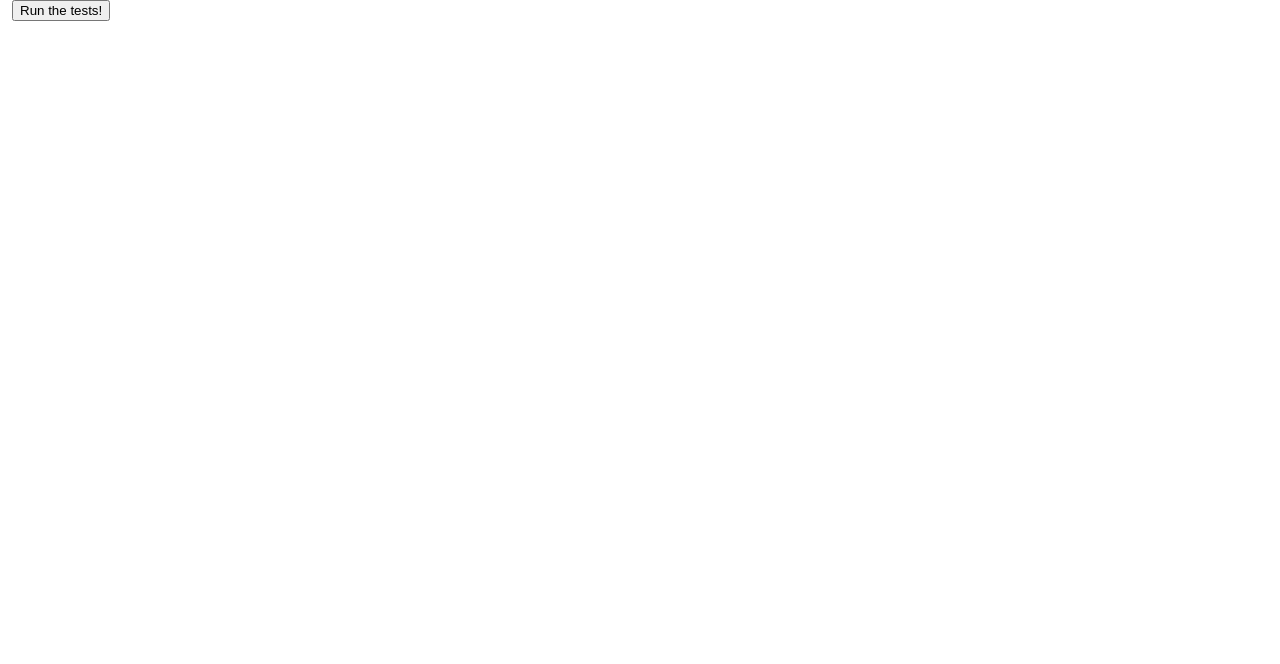
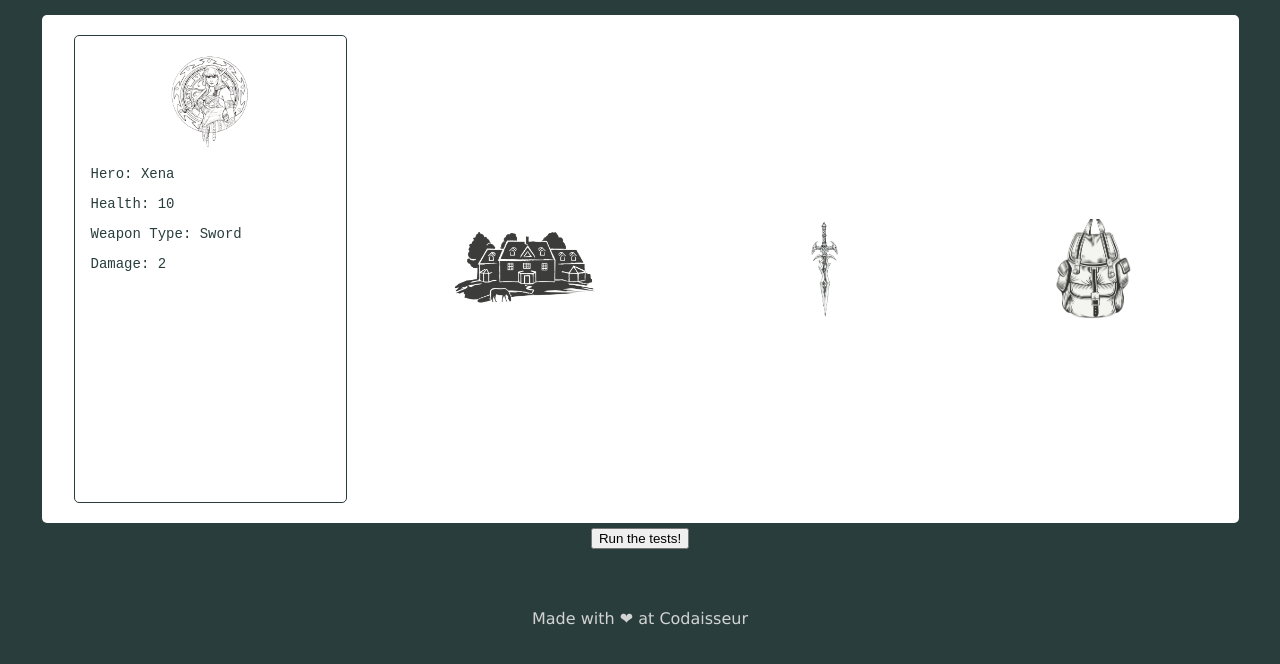
Before and after one commit to Ksinia/herogame, a plain HTML site: page index.html in a window 1280 px wide. Drawn offline with Linux system fonts and the light colour scheme.

Commit message:
Style and display stats

```diff
--- a/YOUR_JAVASCRIPT_HERE.js
+++ b/YOUR_JAVASCRIPT_HERE.js
@@ -1,7 +1,9 @@
 var hero = {
     name: "Xena", heroic: true, inventory: [], health: 10, weapon:
-        { type: "sword", damage: 2 }
+        { type: "Sword", damage: 2 }
 };
+displayStas();
+console.log(hero.inventory);
 
 function rest(person) {
     if (person.health == 10) {
@@ -9,13 +11,53 @@ function rest(person) {
         return person;
     }
     person.health = 10;
+    displayStas();
     return person;
 }
 function pickUpItem(person, weapon) {
     person.inventory.push(weapon);
+    displayStas();
+    console.log(hero.inventory);
 }
 function equipWeapon(person) {
     if (person.inventory.length > 0) {
         person.weapon = person.inventory[0];
+        displayStas();
     }
 }
+//function that writes your hero's name, health, weapontype, weapon damage to the page
+function displayStas() {
+    const heroInfo = document.getElementById("hero-info");
+
+    if (!document.getElementById("hero-name")) {
+        const name = document.createElement('p');
+        name.id = "hero-name";
+        heroInfo.appendChild(name);
+    }
+    const name = document.getElementById("hero-name");
+    name.innerHTML = `Hero: ${hero.name}`;
+
+    if (!document.getElementById("health")) {
+        const health = document.createElement('p');
+        health.id = "health";
+        heroInfo.appendChild(health);
+    }
+    const health = document.getElementById("health");
+    health.innerHTML = `Health: ${hero.health}`;
+
+    if (!document.getElementById("weapon-type")) {
+        const weaponType = document.createElement('p');
+        weaponType.id = "weapon-type";
+        heroInfo.appendChild(weaponType);
+    }
+    const weaponType = document.getElementById("weapon-type");
+    weaponType.innerHTML = `Weapon Type: ${hero.weapon.type}`;
+
+    if (!document.getElementById("damage")) {
+        const damage = document.createElement('p');
+        damage.id = "damage";
+        heroInfo.appendChild(damage);
+    }
+    const damage = document.getElementById("damage");
+    damage.innerHTML = `Damage: ${hero.weapon.damage}`;
+}
--- /dev/null
+++ b/index.css
@@ -0,0 +1,42 @@
+img {
+    max-width: 20%;
+    max-height: 100px;
+    display: block;
+    margin: auto;
+}
+#xena {
+    max-width: 50%;
+}
+body {
+    background: #293d3d;;
+    padding: 10px;
+    text-align: center;
+    font-family: Verdana;
+}
+
+#game {
+    background: white;
+    border-radius: 5px;
+    margin: 5px auto;
+    width: 95%;
+    padding: 20px 0;
+    display: flex;
+    flex-direction: row;
+    min-height: 60%;
+    color: #293d3d;
+    font-size: 14px;
+    font-family: 'Courier New', Courier, monospace;
+
+}
+footer {
+    color: lightgray;
+}
+#hero-info {
+    border-radius: 5px;
+    border: 0.4px solid #293d3d;
+    min-width: 20%;
+    min-height: 100%;
+    margin-left: 2rem;
+    text-align: left;
+    padding: 1rem;
+}
--- a/index.html
+++ b/index.html
@@ -4,23 +4,35 @@
   <meta charset="utf-8">
   <title>Mocha Tests</title>
   <link href="lib/mocha.css" rel="stylesheet" />
+  <link rel="stylesheet" type="text/css" media="screen" href="index.css">
 </head>
 
 <body>
 
 
   <!-- 👍 YOUR HTML HERE 👍 -->
-  <img id="inn" onclick="hero.health=10;">
-  <img id="dagger" onclick="hero.inventory.push({type: 'dagger', damage: 2});">
-  <img id="bag" onclick="hero.weapon = hero.inventory[0];">
+  <main>
+    <section id="game">
+      <div id="hero-info">
+        <img id="xena" src="images/Xena.png">
 
-  <!-- I RECOMMEND YOU LEAVE THE REST UNTOUCHED -->
-  <button onclick="mocha.checkLeaks(); mocha.run();">Run the tests!</button>
+      </div>
 
-  <div id="mocha">
-    <!-- MOCHA TEST FEEDBACK WILL BE RENDERED HERE -->
-  </div>
+      <img id="inn" src="images/inn.png" onclick="rest(hero);">
+      <img id="dagger" src="images/dagger.png" onclick="pickUpItem(hero, {type: 'dagger', damage: 2});">
+      <img id="bag" src="images/bag.png" onclick="equipWeapon(hero);">
+    </section>
 
+    <!-- I RECOMMEND YOU LEAVE THE REST UNTOUCHED -->
+    <button onclick="mocha.checkLeaks(); mocha.run();">Run the tests!</button>
+
+    <div id="mocha">
+      <!-- MOCHA TEST FEEDBACK WILL BE RENDERED HERE -->
+    </div>
+  </main>
+  <footer>
+    <p>Made with ❤ at Codaisseur</p>
+  </footer>
   <script src="lib/chai.js"></script>
   <script src="lib/mocha.js"></script>
   <script src="lib/sinon.js"></script>
```
Also changed, not shown: images/Xena.jpg (added), images/Xena.png (added), images/bag.png (added), images/dagger.png (added), images/inn.png (added).
